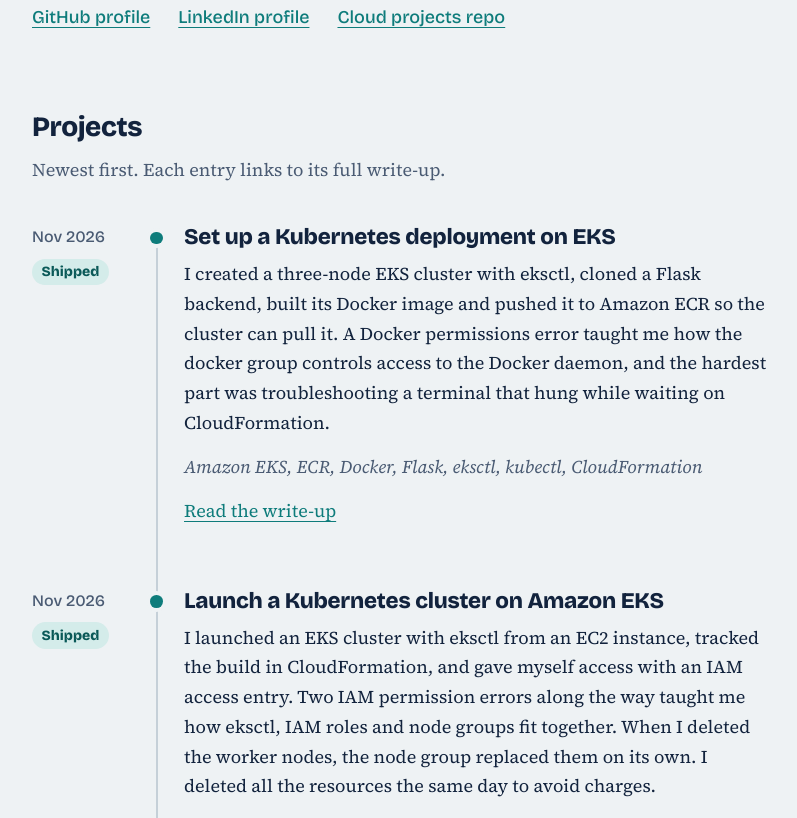
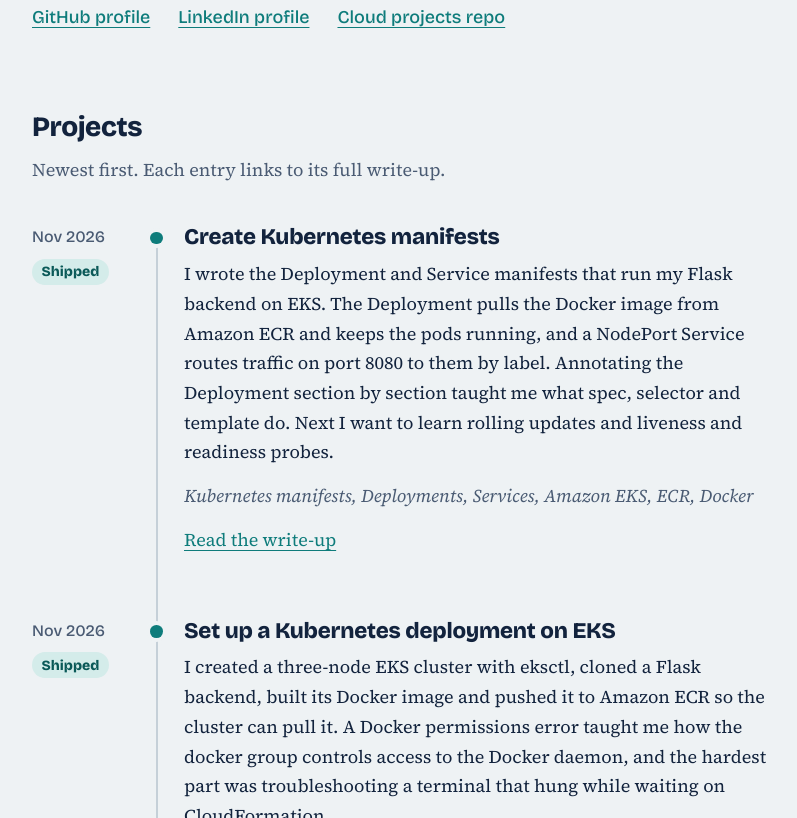
Before and after one commit to DevOpsAvatar/DevOpsAvatar.github.io, a plain HTML site: page index.html in a window 1280 px wide. Shown: the part 605-1423 px from the top of the page, without its empty margins (240-1037 px from the left). Drawn offline with nearby package versions, Linux system fonts and the light colour scheme.

Commit message:
Add Kubernetes manifests project to portfolio
Co-Authored-By: Claude Sonnet 5.5 <noreply@anthropic.com>
Claude-Session: https://claude.ai/code/session_01Ht4zMqSEYHrUWzTVj81B5G

```diff
--- a/index.html
+++ b/index.html
@@ -36,6 +36,25 @@
       <p class="section-note">Newest first. Each entry links to its full write-up.</p>
 
       <ol class="log">
+        <li class="entry">
+          <div class="when">
+            <time datetime="2026-11">Nov 2026</time>
+            <span class="status shipped">Shipped</span>
+          </div>
+          <article>
+            <h3>Create Kubernetes manifests</h3>
+            <p>
+              I wrote the Deployment and Service manifests that run my Flask backend on EKS.
+              The Deployment pulls the Docker image from Amazon ECR and keeps the pods running,
+              and a NodePort Service routes traffic on port 8080 to them by label. Annotating
+              the Deployment section by section taught me what spec, selector and template do.
+              Next I want to learn rolling updates and liveness and readiness probes.
+            </p>
+            <p class="tools">Kubernetes manifests, Deployments, Services, Amazon EKS, ECR, Docker</p>
+            <p><a href="https://github.com/DevOpsAvatar/cloud-architecture-projects-AWS-Azure-GCP/tree/main/create-kubernetes-manifests">Read the write-up</a></p>
+          </article>
+        </li>
+
         <li class="entry">
           <div class="when">
             <time datetime="2026-11">Nov 2026</time>
```
